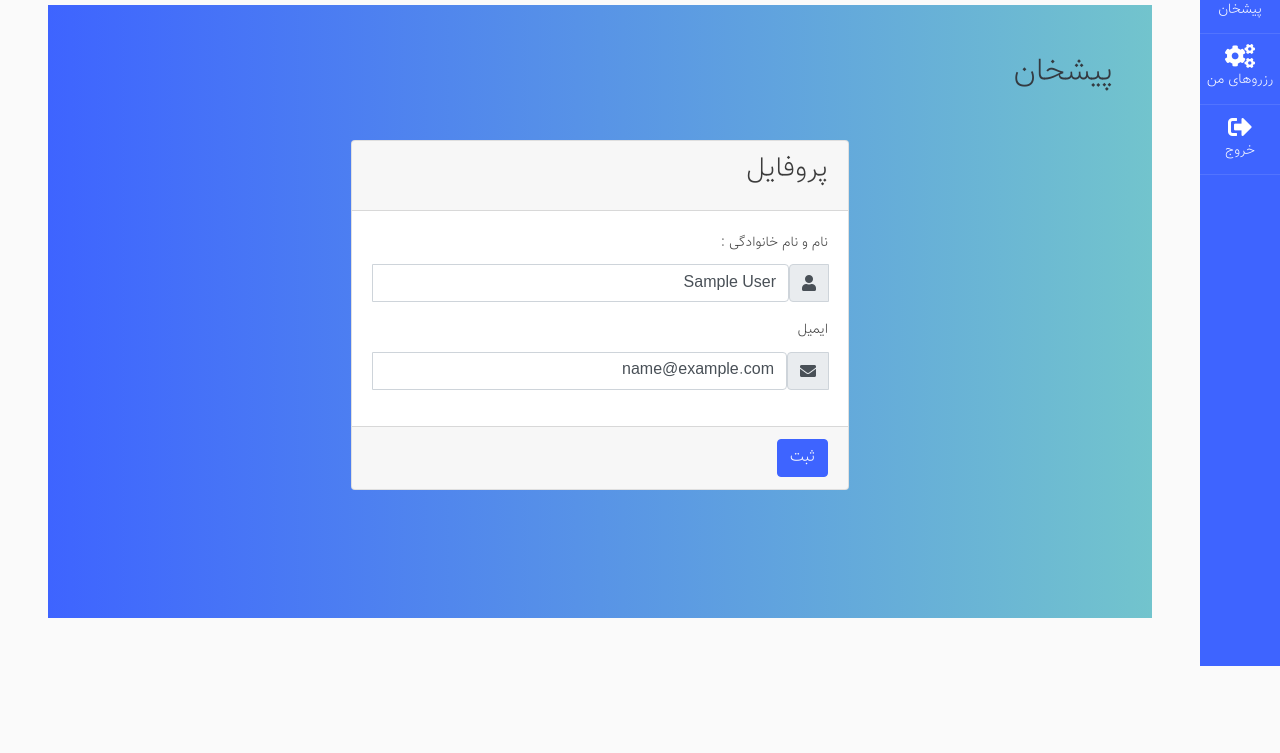
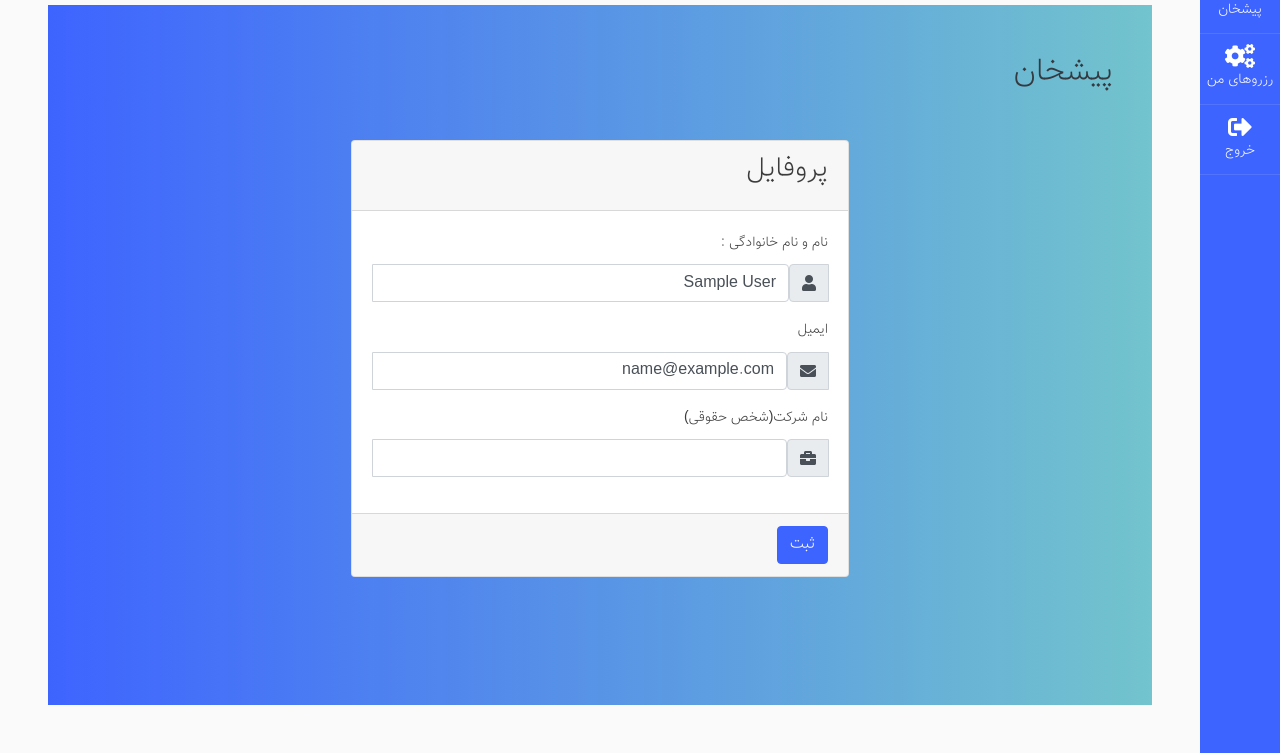
Before and after one commit to shagho/reservation_system, a Django app: page /dashboard in a window 1280 px wide. Shown: the part 154-907 px from the top of the page. Before the commit the page ends 820 px from the top, so only its background shows below. Run offline with Django 5.2, Linux system fonts and the light colour scheme; the visitor is signed in with stand-in values (Sample User, id 1); parts of the project's set-up code (start-up, migrations or seed data) failed here and were passed over; some libraries are stand-ins or nearby versions.

Commit message:
add some changes

```diff
--- a/accounts/models.py
+++ b/accounts/models.py
@@ -27,6 +27,7 @@ class User(AbstractBaseUser, PermissionsMixin):
     )
     name = models.CharField(max_length=100, verbose_name='نام و نام خانوادگی')
     email = models.EmailField(_("آدرس ایمیل"), blank=True)
+    company_name = models.CharField(max_length=128, null=True, blank=True)
     is_active = models.BooleanField(default=True, verbose_name='فعال')
     is_superuser = models.BooleanField(default=False, verbose_name='مدیر')
     is_staff = models.BooleanField(
@@ -61,6 +62,9 @@ class User(AbstractBaseUser, PermissionsMixin):
         ordering = (
             'name',
         )
+
+    def __str__(self):
+        return self.company_name or self.name or self.username
 
 
 class SMSBlackList(models.Model):
--- a/serve/templates/serve/profile.html
+++ b/serve/templates/serve/profile.html
@@ -40,11 +40,25 @@
                                 <div class="input-group-prepend">
                                     <span class="input-group-text"><i class="fa fa-envelope"></i></span>
                                 </div>
-                            <input type="text" class="form-control ltr" name="email" {% if form.email.value %} value='{{ form.email.value }}' {% endif %} data-inputmask='"mask": "999999999"' data-mask>
+                                <input type="text" class="form-control ltr" name="email" {% if form.email.value %} value='{{ form.email.value }}' {% endif %}>
                             </div>
                             <!-- /.input group -->
                         </div>
-                    <!-- /.form group -->
+                        <div class="form-group">
+                            <label>نام شرکت(شخص حقوقی)</label>
+                            {% for error in form.company_name.errors %}
+                            <p class="col-sm-8 text-danger">
+                            {{ error }}
+                            </p>
+                            {% endfor %}
+                            <div class="input-group">
+                                <div class="input-group-prepend">
+                                    <span class="input-group-text"><i class="fa fa-briefcase"></i></span>
+                                </div>
+                                <input type="text" class="form-control ltr" name="company_name" {% if form.company_name.value %} value='{{ form.company_name.value }}' {% endif %}>
+                            </div>
+                            <!-- /.input group -->
+                        </div>
                     </div>
                 <!-- /.card-body -->
                 <div class="card-footer">
```
Also changed, not shown: accounts/migrations/0004_user_company_name.py (added), serve/migrations/0008_alter_reservationrequest_place_and_more.py (added). Lines whose indentation alone changed are shown as unchanged.
